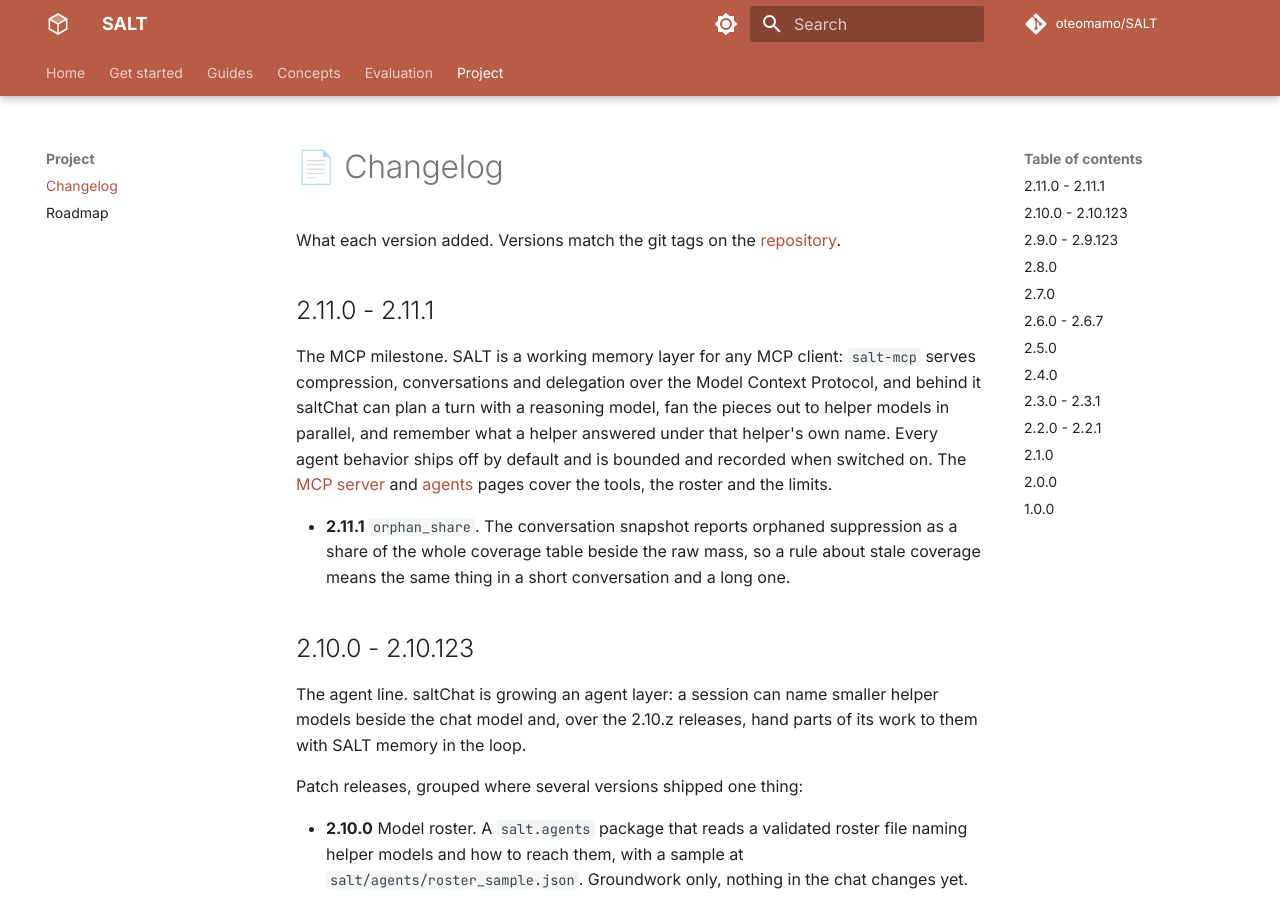
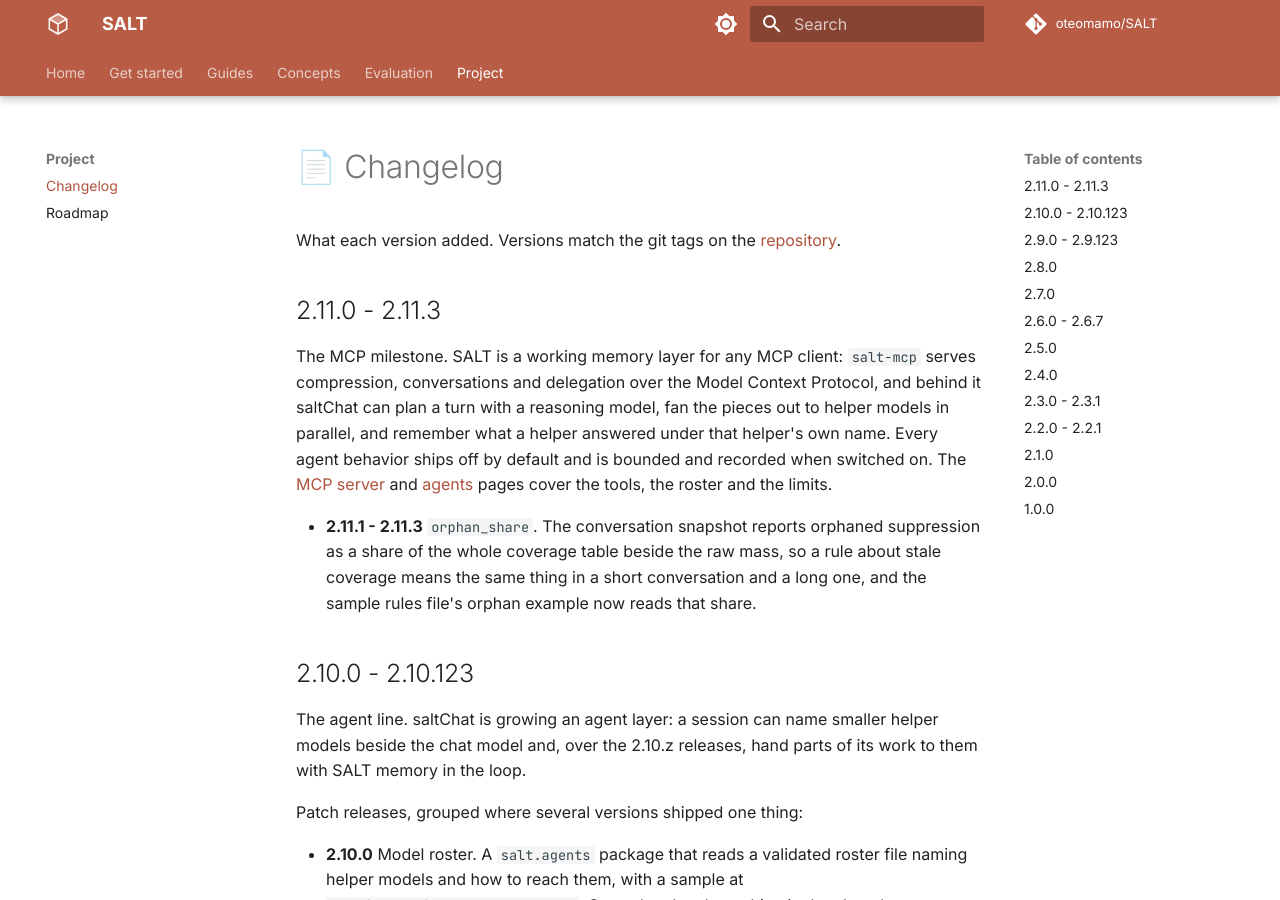
Before and after one commit to oteomamo/SALT, an MkDocs documentation site: the page built from docs/changelog.md, in a window 1280 px wide and 900 px high. Built offline with MkDocs 1.6.1 and Material for MkDocs 9.7.7, drawn with Linux system fonts in a browser that asks for light colours; comment, search, counter and statistics services are not loaded; the version menu is left out.

Commit message:
v2.11.3 salt: the sample's orphan example reads the share it always meant
The orphan example fired on a raw mass threshold that selects large
conversations rather than disproportionate orphaning. It now reads
orphan_share > 0.2, the meaning its original fraction-shaped threshold
implied, the same in a short conversation and a long one.

```diff
--- a/docs/changelog.md
+++ b/docs/changelog.md
@@ -3,7 +3,7 @@
 What each version added. Versions match the git tags on the
 [repository](https://github.com/oteomamo/SALT).
 
-## 2.11.0 - 2.11.1
+## 2.11.0 - 2.11.3
 
 The MCP milestone. SALT is a working memory layer for any MCP client:
 `salt-mcp` serves compression, conversations and delegation over the
@@ -14,10 +14,11 @@ agent behavior ships off by default and is bounded and recorded when
 switched on. The [MCP server](mcp.md) and [agents](agents.md) pages
 cover the tools, the roster and the limits.
 
-- **2.11.1** `orphan_share`. The conversation snapshot reports orphaned
-  suppression as a share of the whole coverage table beside the raw
-  mass, so a rule about stale coverage means the same thing in a short
-  conversation and a long one.
+- **2.11.1 - 2.11.3** `orphan_share`. The conversation snapshot reports
+  orphaned suppression as a share of the whole coverage table beside
+  the raw mass, so a rule about stale coverage means the same thing in
+  a short conversation and a long one, and the sample rules file's
+  orphan example now reads that share.
 
 ## 2.10.0 - 2.10.123
 
--- a/pyproject.toml
+++ b/pyproject.toml
@@ -4,7 +4,7 @@ build-backend = "setuptools.build_meta"
 
 [project]
 name = "salt"
-version = "2.11.2"
+version = "2.11.3"
 description = "SALT: Salience-Aware Lexical Trie for Long-Context Compression"
 readme = "README.md"
 license = "MIT"
```
Also changed, not shown: docs/agents.md (+1 -1 lines), 1 other file.
